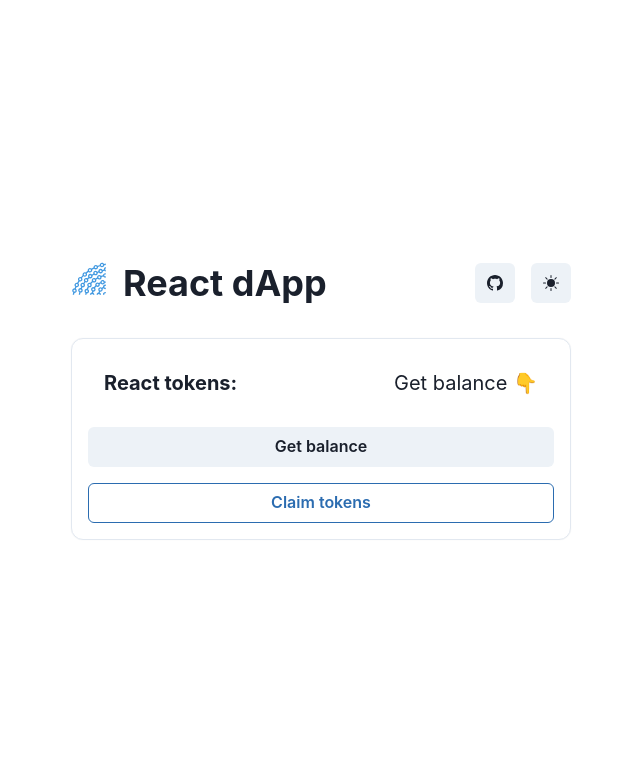
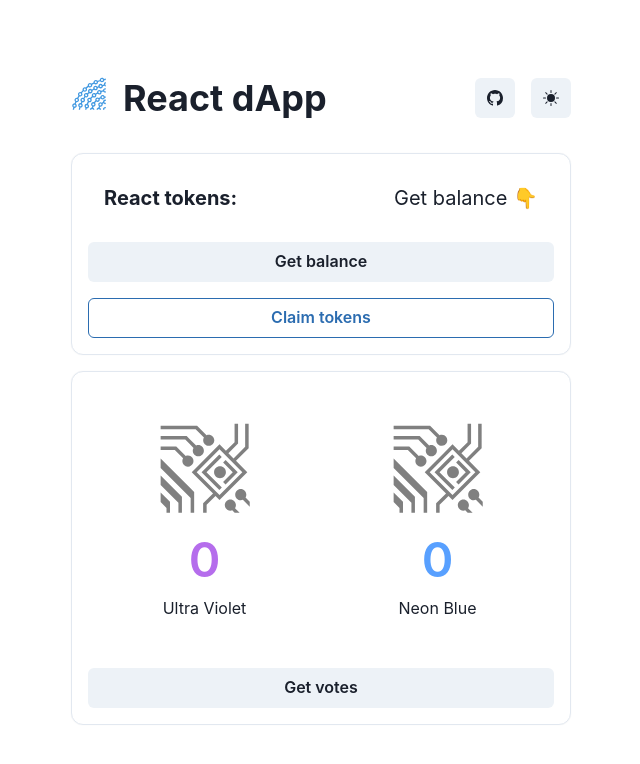
Before and after one commit to arielbk/react-dapp, a Next.js app: page / in a window 1280 px wide. Shown: the top 764 px of the page, without its empty margins (319-959 px from the left). Built offline with nearby package versions, Linux system fonts and the light colour scheme; no server answers.

Commit message:
feat: add token voting (#2)
* Add survey contract

* Add vote and get votes function

* Add check and cast vote functions

* Add voting with buttons

```diff
--- a/hooks/useReactToken.js
+++ b/hooks/useReactToken.js
@@ -1,8 +1,9 @@
 import { ethers } from 'ethers'
+import { useEffect } from 'react'
 import { useState } from 'react'
-import Token from '../artifacts/contracts/Token.sol/Token.json'
+import Survey from '../artifacts/contracts/Survey.sol/Survey.json'
 
-const tokenAddress = '0xd6021EEFA6acFaEFEaC7F735fFBAeB5D2E70084D'
+const surveyAddress = '0x76B2b92Ad0054919d09AA3a066eFFf4ef10B03dD'
 
 export default function useReactToken() {
   const [balance, setBalance] = useState('')
@@ -11,6 +12,7 @@ export default function useReactToken() {
   const [amount, setAmount] = useState(0)
   const [isSending, setIsSending] = useState(false)
   const [isClaiming, setIsClaiming] = useState(false)
+  const [votes, setVotes] = useState({ ultraviolet: 0, neonblue: 0 })
 
   // get current user token balance
   async function getBalance() {
@@ -21,7 +23,7 @@ export default function useReactToken() {
     })
     console.log('Getting balance for account: ', account)
     const provider = new ethers.providers.Web3Provider(window.ethereum)
-    const contract = new ethers.Contract(tokenAddress, Token.abi, provider)
+    const contract = new ethers.Contract(surveyAddress, Survey.abi, provider)
     const balance = await contract.balanceOf(account)
     setBalance(balance.toString())
     setIsFetchingBalance(false)
@@ -35,7 +37,7 @@ export default function useReactToken() {
     console.log(`Sending ${wholeTokens} tokens to account ${toAddress} ...`)
     const provider = new ethers.providers.Web3Provider(window.ethereum)
     const signer = provider.getSigner()
-    const contract = new ethers.Contract(tokenAddress, Token.abi, signer)
+    const contract = new ethers.Contract(surveyAddress, Survey.abi, signer)
     const transaction = await contract.transfer(toAddress, wholeTokens)
     await transaction.wait()
     console.log(`${wholeTokens} tokens sent to ${toAddress}`)
@@ -49,7 +51,7 @@ export default function useReactToken() {
       const provider = new ethers.providers.Web3Provider(window.ethereum)
       const signer = provider.getSigner()
       console.log(`Sending tokens to account ${signer} ...`)
-      const contract = new ethers.Contract(tokenAddress, Token.abi, signer)
+      const contract = new ethers.Contract(surveyAddress, Survey.abi, signer)
       const transaction = await contract.claimTokens()
       await transaction.wait()
       console.log('Tokens claimed')
@@ -57,6 +59,27 @@ export default function useReactToken() {
       console.error(err)
     }
     setIsClaiming(false)
+  }
+
+  // get current votes
+  async function getVotes() {
+    if (!window.ethereum) return
+    const provider = new ethers.providers.Web3Provider(window.ethereum)
+    const contract = new ethers.Contract(surveyAddress, Survey.abi, provider)
+    const votes = await contract.getVotes()
+    setVotes({ ultraviolet: Number(votes[0]), neonblue: Number(votes[1]) })
+  }
+
+  async function castVote(color) {
+    if (!window.ethereum) return
+    let colorCode = 1
+    if (color === 'ultraviolet') colorCode = 0
+    const provider = new ethers.providers.Web3Provider(window.ethereum)
+    const signer = provider.getSigner()
+    const contract = new ethers.Contract(surveyAddress, Survey.abi, signer)
+    const vote = await contract.vote(colorCode)
+    await vote.wait()
+    console.log(vote)
   }
 
   return {
@@ -71,5 +94,8 @@ export default function useReactToken() {
     sendTokens,
     claimTokens,
     isClaiming,
+    getVotes,
+    castVote,
+    votes,
   }
 }
--- a/pages/index.js
+++ b/pages/index.js
@@ -13,34 +13,45 @@ import { useCallback, useEffect, useState } from 'react'
 import { BiNetworkChart } from 'react-icons/bi'
 import { BsFillSunFill, BsGithub, BsMoonFill } from 'react-icons/bs'
 import { GiWavyChains } from 'react-icons/gi'
+import { GiCircuitry } from 'react-icons/gi'
 import Error from '../components/Error'
-import useGreeting from '../hooks/useGreeting'
 import useReactToken from '../hooks/useReactToken'
 import styles from '../styles/Home.module.css'
 
+const VoteButton = ({ onClick, color, text, votes }) => {
+  return (
+    <Box my={8} textAlign="center">
+      <Button
+        variant="ghost"
+        maxHeight="auto"
+        height="auto"
+        mb={2}
+        onClick={onClick}
+        _hover={{ color }}
+        color="gray"
+      >
+        <Box fontSize="6rem">
+          <GiCircuitry />
+        </Box>
+      </Button>
+      <Box fontSize="3rem" fontWeight={'600'} color={color}>
+        {votes}
+      </Box>
+      <Box>{text}</Box>
+    </Box>
+  )
+}
+
 export default function Home() {
-  const {
-    chainGreeting,
-    fetchGreeting,
-    greetingValue,
-    setGreetingValue,
-    isFetchingGreeting,
-    setGreeting,
-    isSettingGreeting,
-  } = useGreeting()
-
   const {
     getBalance,
     balance,
     isFetchingBalance,
-    toAddress,
-    setToAddress,
-    amount,
-    setAmount,
-    isSending,
-    sendTokens,
     claimTokens,
     isClaiming,
+    getVotes,
+    castVote,
+    votes,
   } = useReactToken()
 
   const { colorMode, toggleColorMode } = useColorMode()
@@ -67,6 +78,10 @@ export default function Home() {
     const networkChecker = setInterval(checkNetwork, 5000)
     return () => clearInterval(networkChecker)
   }, [checkNetwork])
+
+  useEffect(() => {
+    getVotes()
+  }, [getVotes])
 
   return (
     <div className={styles.container}>
@@ -154,6 +169,39 @@ export default function Home() {
               Claim tokens
             </Button>
           </Stack>
+          <Stack
+            borderWidth={1}
+            p={4}
+            spacing={4}
+            borderRadius={12}
+            boxShadow={`0 0px 1px rgba(${
+              colorMode === 'light' ? '0,0,0' : '255,255,255'
+            },0.1)`}
+            _hover={{
+              boxShadow: `0 5px 30px rgba(${
+                colorMode === 'light' ? '0,0,0' : '255,255,255'
+              },0.1)`,
+            }}
+            transition="0.3s"
+            display="flex"
+            justifyContent="space-between"
+          >
+            <Flex justifyContent={'space-around'}>
+              <VoteButton
+                onClick={() => castVote(0)}
+                color="#B56DEC"
+                text="Ultra Violet"
+                votes={votes?.ultraviolet}
+              />
+              <VoteButton
+                onClick={() => castVote(1)}
+                color="#58A0FF"
+                text="Neon Blue"
+                votes={votes?.neonblue}
+              />
+            </Flex>
+            <Button onClick={getVotes}>Get votes</Button>
+          </Stack>
         </Stack>
       </main>
     </div>
```
Also changed, not shown: scripts/deploy.js (+10 -4 lines), 1 other file (tests, documents, lock files or other folders).
